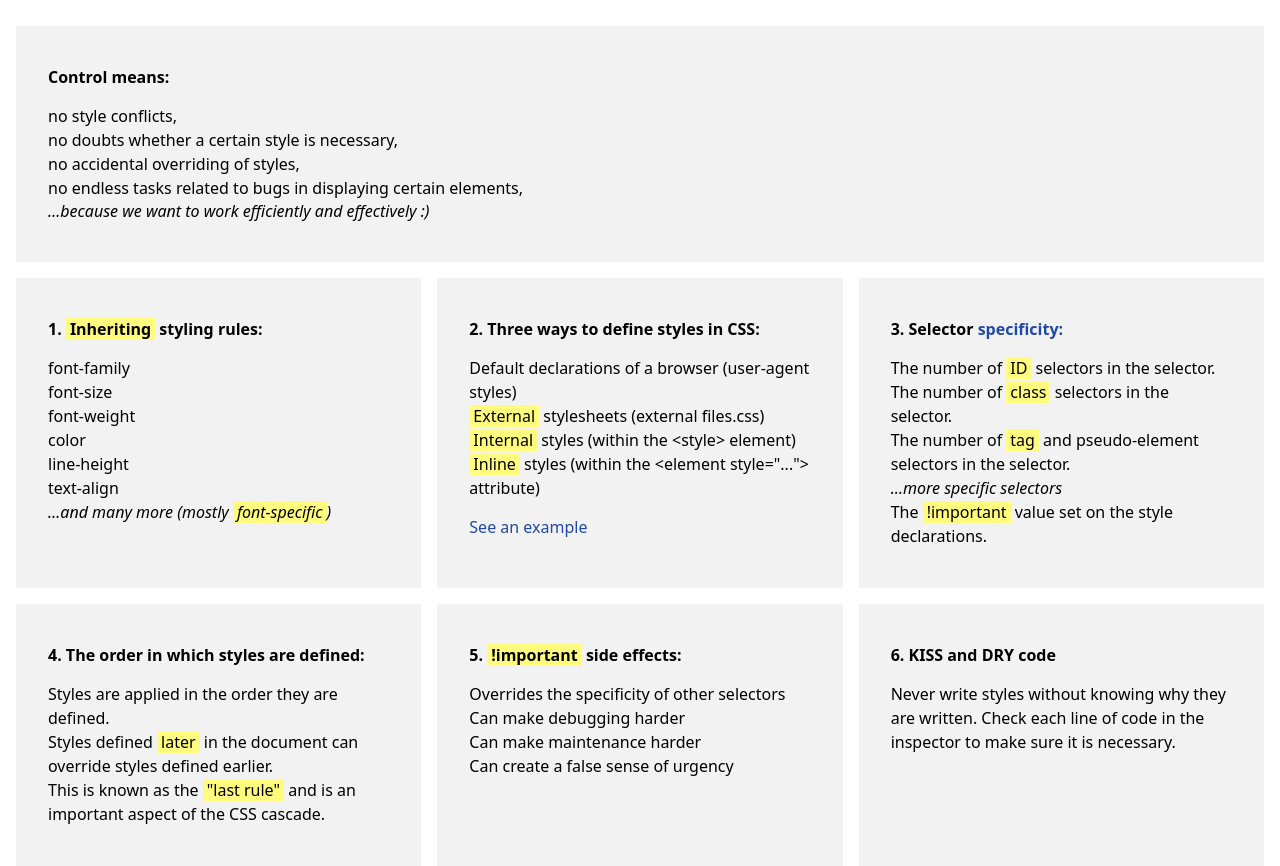
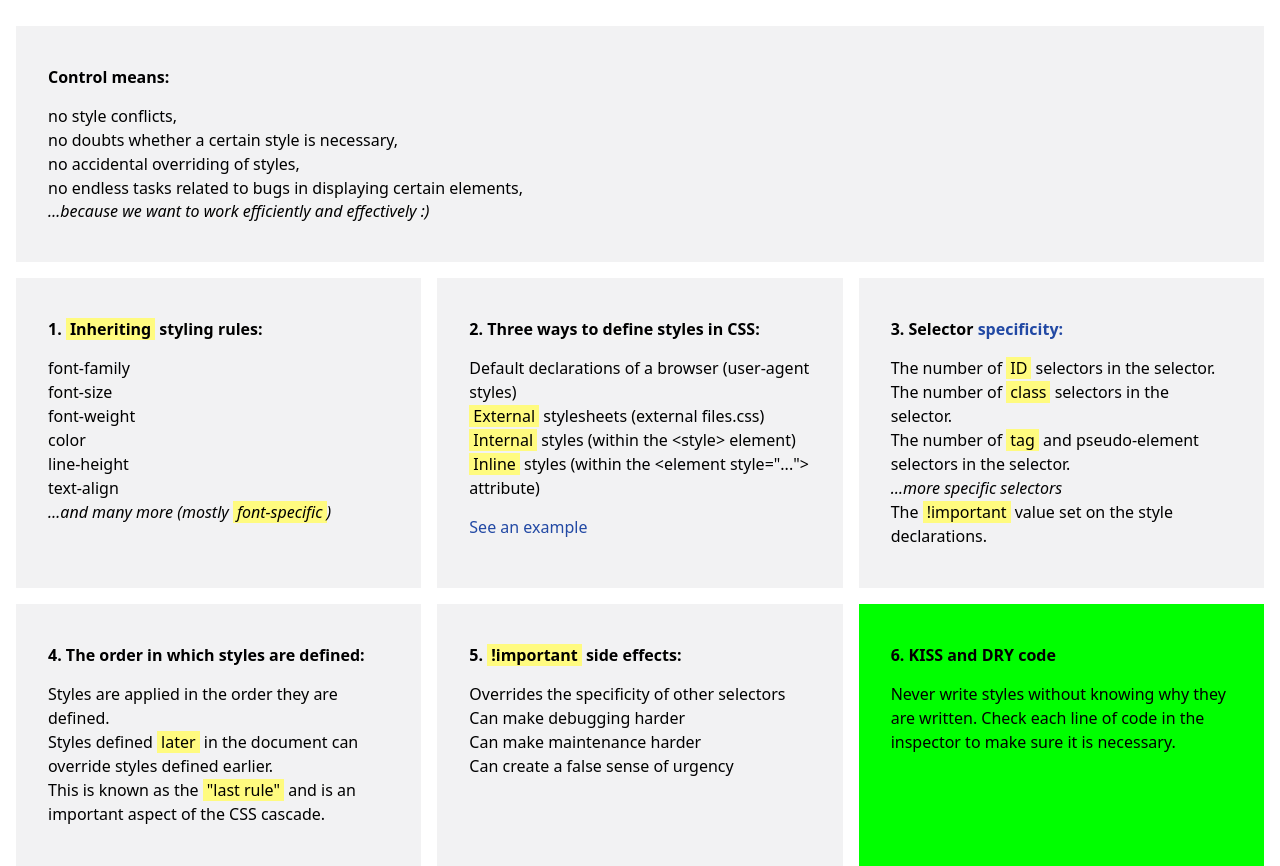
Before and after one commit to Skowronek-Jaskula/simple, a plain HTML site: page index.html in a window 1280 px wide. Shown: the part 161-1027 px from the top of the page. Drawn offline with nearby package versions, Linux system fonts and the light colour scheme.

Commit message:
Simple - before flex

```diff
--- a/css/reset.css
+++ b/css/reset.css
@@ -38,3 +38,7 @@ a:focus {
   text-decoration-line: underline;
   text-decoration-thickness: 2px;
 }
+
+img {
+  max-width: 100%;
+}
--- a/css/styles.css
+++ b/css/styles.css
@@ -32,6 +32,10 @@ h1 {
   background-color: var(--sbne-light-gray);
   flex: 1 1 30%;
   padding: 1.5rem 2rem;
+}
+
+.theory__element--lime {
+  background-color: lime;
 }
 
 .theory__heading {
--- a/index.html
+++ b/index.html
@@ -3,6 +3,12 @@
   <head>
     <meta charset="utf-8" />
     <title>Simple but not Easy</title>
+
+    <style>
+      .theory__element--lime {
+        background-color: pink;
+      }
+    </style>
 
     <link rel="icon" href="/assets/favicon.ico" />
     <link rel="stylesheet" href="/css/styles.css" />
@@ -141,7 +147,7 @@
         </ul>
       </div>
 
-      <div class="theory__element">
+      <div class="theory__element theory__element--lime" id="theory">
         <p class="theory__heading">6. KISS and DRY code</p>
         <ul class="theory__list">
           <li class="theory__list-item">
```
Also changed, not shown: inline-styling.html (+1 -4 lines).
